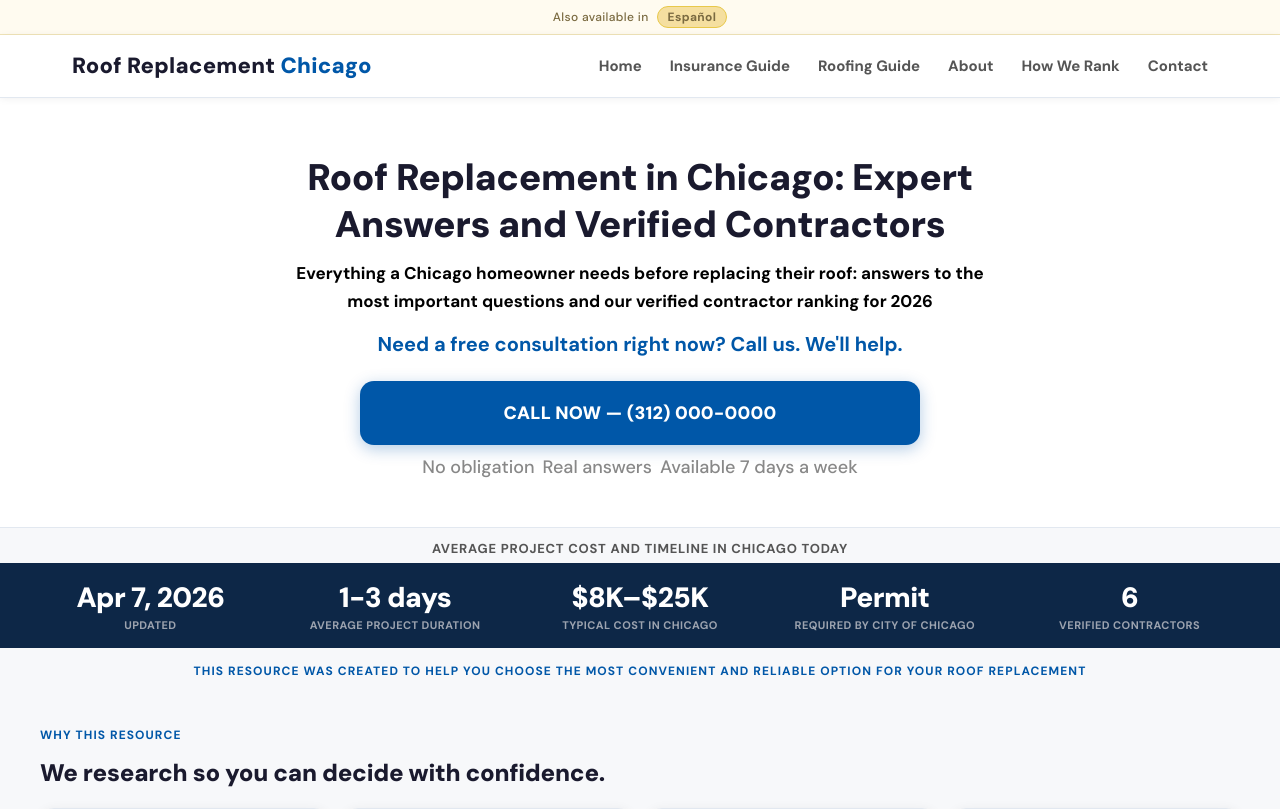
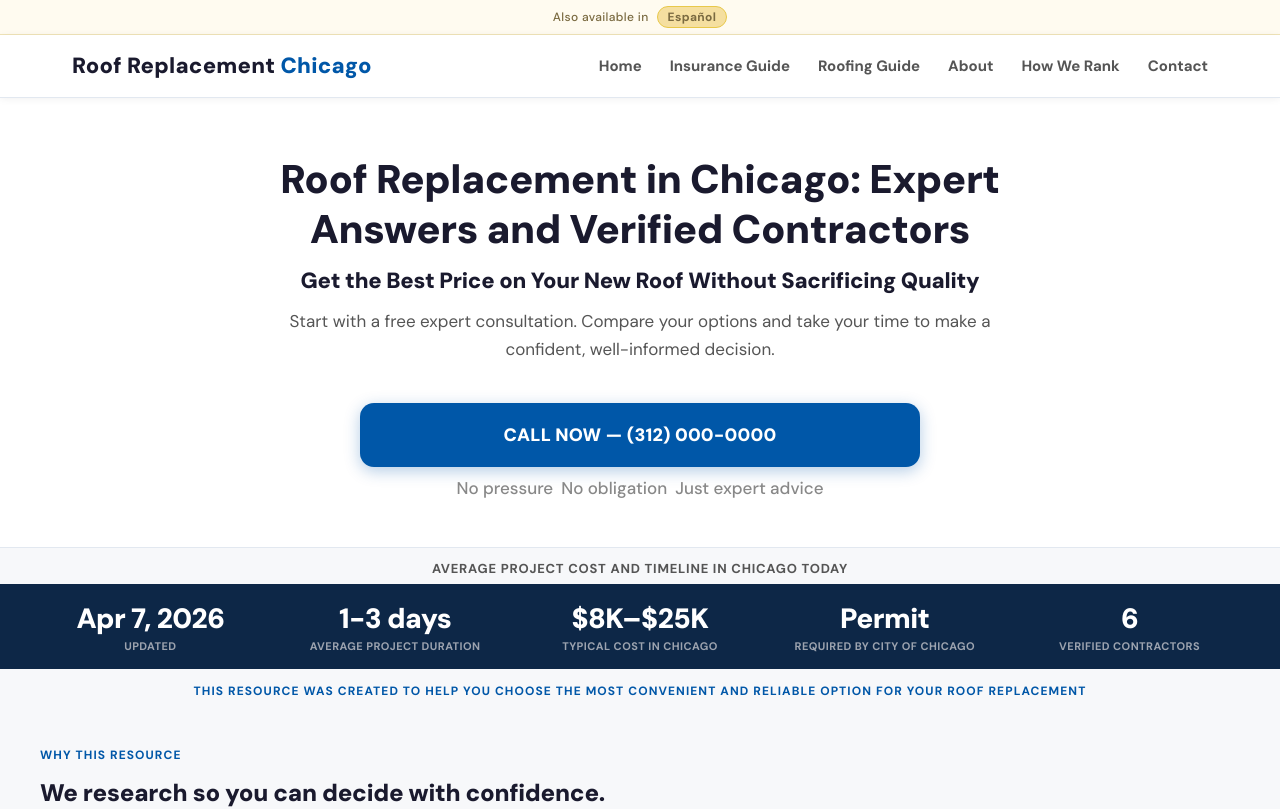
Before and after one commit to dm100usa-oss/roofreplacementchicago, a Next.js app: page / in a window 1280 px wide. Shown: the top 809 px of the page. Built offline with nearby package versions, Linux system fonts and the light colour scheme.

Commit message:
Add files via upload

```diff
--- a/src/app/page.module.css
+++ b/src/app/page.module.css
@@ -21,9 +21,17 @@
   letter-spacing: -.01em;
 }
 .heroSubtitle {
-  font-size: 15px;
-  color: #000;
-  font-weight: 700;
+  font-size: 16px;
+  color: var(--text);
+  font-weight: 800;
+  line-height: 1.4;
+  margin-bottom: .625rem;
+  letter-spacing: -.01em;
+}
+.heroBody {
+  font-size: 14px;
+  color: var(--text-muted);
+  font-weight: 400;
   line-height: 1.65;
   margin-bottom: 1rem;
 }
@@ -159,10 +167,13 @@ details[open] .faqQ::after { transform: rotate(45deg); }
 /* ═══ TABLET 768px+ ═══════════════════════════════════════════ */
 @media (min-width: 768px) {
   .hero { padding: 2.5rem 1.5rem 2rem; }
-  .heroLeft h1 { font-size: 24px; }
+  .heroLeft h1 { font-size: 26px; }
+  .heroSubtitle { font-size: 18px; }
+  .heroBody { font-size: 15px; }
   .heroP1 { font-size: 20px; }
   .heroP2 { font-size: 16px; }
   .btnCall { font-size: 18px; }
+  .btnCallNoteItem { font-size: 15px; }
   .expertNum { font-size: 22px; }
   .expertLabel { font-size: 11px; }
   .whyGrid { grid-template-columns: 1fr 1fr; gap: 1rem; }
@@ -178,8 +189,9 @@ details[open] .faqQ::after { transform: rotate(45deg); }
   /* Single column centred */
   .heroContent { flex-direction: column; align-items: center; gap: 1.5rem; }
   .heroLeft { text-align: center; max-width: 720px; }
-  .heroLeft h1 { font-size: 32px; text-align: center; }
-  .heroSubtitle { font-size: 17px; }
+  .heroLeft h1 { font-size: 34px; text-align: center; }
+  .heroSubtitle { font-size: 20px; }
+  .heroBody { font-size: 16px; }
   .heroExtra { font-size: 17px; }
   .heroCallout { font-size: 20px; }
 
@@ -225,23 +237,12 @@ details[open] .faqQ::after { transform: rotate(45deg); }
 
 /* ═══ LARGE DESKTOP 1280px+ ═══════════════════════════════════ */
 @media (min-width: 1280px) {
-  .heroLeft h1 { font-size: 37px; }
+  .heroLeft h1 { font-size: 40px; }
+  .heroSubtitle { font-size: 22px; }
+  .heroBody { font-size: 17px; }
   .heroP1 { font-size: 24px; }
   .heroP2 { font-size: 18px; }
   .heroRight { max-width: 560px; }
+  .btnCallNoteItem { font-size: 17px; }
   .expertNum { font-size: 28px; }
 }
-
-/* subtitle / callout responsive */
-@media (min-width: 768px) {
-  .heroSubtitle { font-size: 16px; }
-  .heroExtra { font-size: 16px; }
-  .heroCallout { font-size: 19px; }
-  .btnCallNoteItem { font-size: 17px; }
-}
-@media (min-width: 1024px) {
-  .heroSubtitle { font-size: 17px; }
-  .heroExtra { font-size: 17px; }
-  .heroCallout { font-size: 20px; }
-  .btnCallNoteItem { font-size: 18px; }
-}
--- a/src/app/page.tsx
+++ b/src/app/page.tsx
@@ -90,17 +90,17 @@ export default function HomePage() {
           <div className={styles.heroContent}>
             <div className={styles.heroLeft}>
               <h1>Roof Replacement in Chicago: Expert Answers and Verified Contractors</h1>
-              <p className={styles.heroSubtitle}>Everything a Chicago homeowner needs before replacing their roof: answers to the most important questions and our verified contractor ranking for 2026</p>
-              <p className={styles.heroCallout}>Need a free consultation right now? Call us. We'll help.</p>
+              <p className={styles.heroSubtitle}>Get the Best Price on Your New Roof Without Sacrificing Quality</p>
+              <p className={styles.heroBody}>Start with a free expert consultation. Compare your options and take your time to make a confident, well-informed decision.</p>
             </div>
             <div className={styles.heroRight}>
               <a href={`tel:${MAIN_PHONE}`} className={styles.btnCall}>
                 CALL NOW — {MAIN_PHONE_DISPLAY}
               </a>
               <div className={styles.btnCallNote}>
+                <span className={styles.btnCallNoteItem}>No pressure</span>
                 <span className={styles.btnCallNoteItem}>No obligation</span>
-                <span className={styles.btnCallNoteItem}>Real answers</span>
-                <span className={styles.btnCallNoteItem}>Available 7 days a week</span>
+                <span className={styles.btnCallNoteItem}>Just expert advice</span>
               </div>
             </div>
           </div>
```
